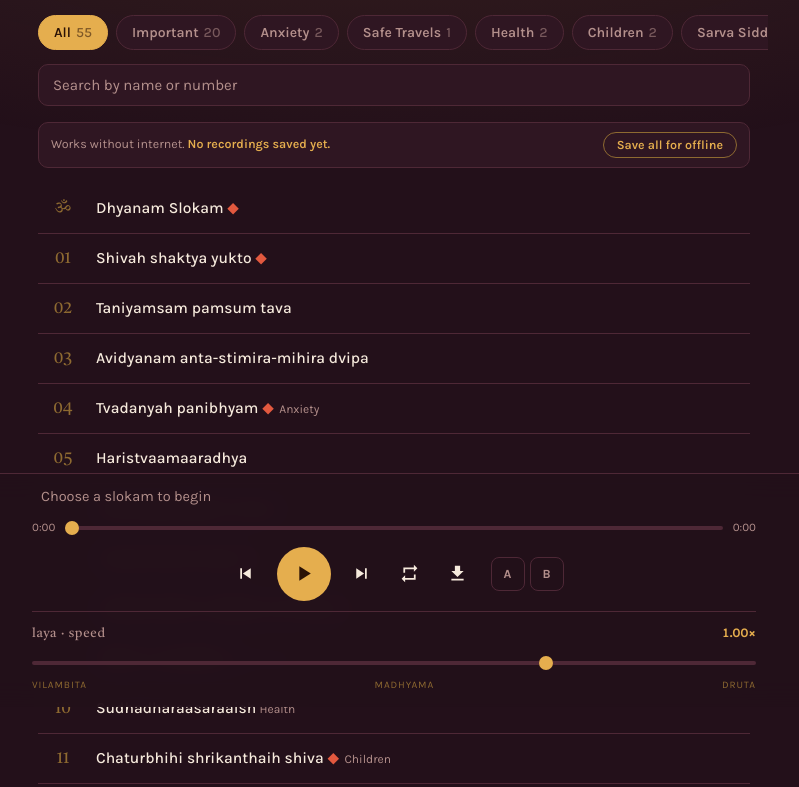
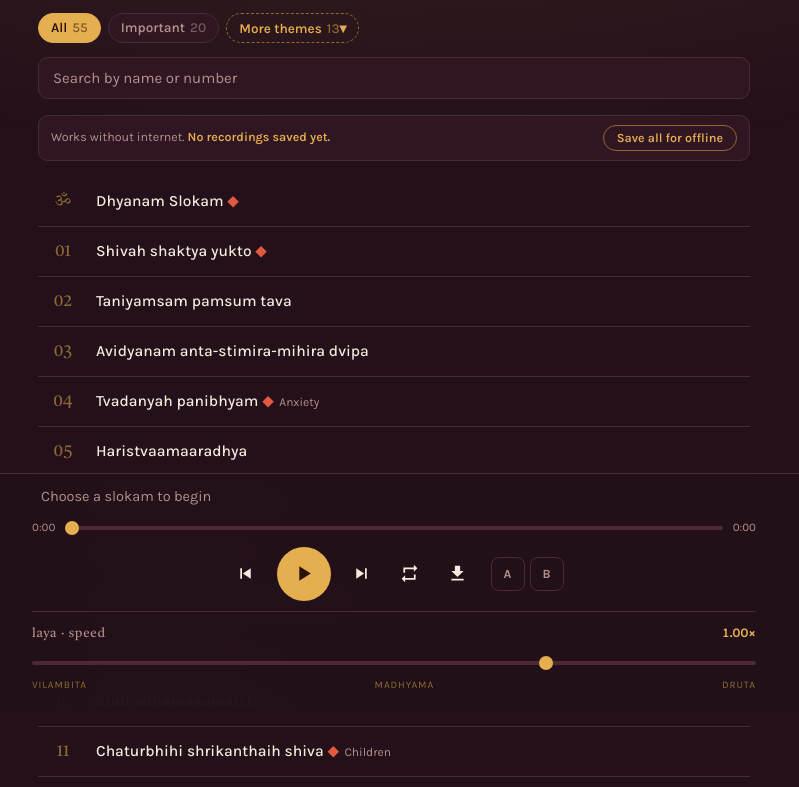
Before and after one commit to SoundaryaLahariBySwethaBalaji/SoundaryaLahariBySwethaBalaji.github.io, a plain HTML site: page index.html in a window 1280 px wide. Shown: the part 93-880 px from the top of the page, without its empty margins (246-1045 px from the left). Drawn offline with Linux system fonts and the light colour scheme.

Commit message:
Add files via upload

```diff
--- a/index.html
+++ b/index.html
@@ -123,26 +123,26 @@ body::before{
 }
 
 /* ---------- playlist tabs ---------- */
+/* Thirteen themes will not fit on one line of a phone, and a
+   sideways scroller hides most of them with nothing to say so.
+   Wrapping shows every playlist at once. */
 .tabs{
   display:flex;
-  gap:8px;
-  overflow-x:auto;
-  padding:4px 18px 14px;
-  margin:0 -18px;
-  scrollbar-width:none;
+  flex-wrap:wrap;
+  gap:7px;
+  padding:2px 0 14px;
 }
-.tabs::-webkit-scrollbar{display:none}
 
 .tab{
   flex:0 0 auto;
   font-family:var(--ui);
-  font-size:14px;
+  font-size:13.5px;
   font-weight:600;
   color:var(--muted);
   background:var(--surface);
   border:1px solid var(--line);
   border-radius:999px;
-  padding:8px 15px;
+  padding:6px 12px;
   cursor:pointer;
   white-space:nowrap;
   transition:color .16s, background .16s, border-color .16s;
@@ -154,6 +154,14 @@ body::before{
   color:#2A1206;
 }
 .tab .count{opacity:.55; font-weight:500; margin-left:5px}
+
+.tab.more{
+  color:var(--gold);
+  background:none;
+  border-style:dashed;
+  border-color:var(--gold-dim);
+}
+.tab.more:hover{color:var(--gold); background:var(--surface)}
 
 /* ---------- search ---------- */
 .search{
@@ -610,6 +618,7 @@ function label(tag){
    State
    ================================================================ */
 let SONGS = [], TABS = [], view = [], tab = "all", idx = -1;
+let themesOpen = false;   // is the full theme list unfolded?
 let aPoint = null, bPoint = null, seeking = false;
 
 const $ = id => document.getElementById(id);
@@ -630,17 +639,44 @@ function buildTabs(){
   const rest = seen.filter(t => t !== "important");
   TABS = [{id:"all", name:"All"}];
   if(seen.includes("important")) TABS.push({id:"important", name:"Important"});
+  // With a dozen themes, first-appearance order is unguessable.
+  // Alphabetical means a student can find "Skin" without hunting.
+  rest.sort((x, y) => label(x).localeCompare(label(y)));
   rest.forEach(t => TABS.push({id:t, name:label(t)}));
 
-  $("tabs").innerHTML = TABS.map(t => {
+  /* A dozen themes laid out flat would push the slokams off the
+     screen. So the strip normally shows only All, Important and
+     whichever theme is open, with the rest one tap away. */
+  const pinned = TABS.filter(t => t.id === "all" || t.id === "important" || t.id === tab);
+  const shown  = themesOpen ? TABS : pinned;
+  const hidden = TABS.length - pinned.length;
+
+  const pill = t => {
     const n = t.id === "all" ? SONGS.length
                              : SONGS.filter(s => s.tags.includes(t.id)).length;
-    return `<button class="tab" role="tab" data-tab="${t.id}"
-              aria-selected="${t.id === tab}">${t.name}<span class="count">${n}</span></button>`;
-  }).join("");
+    return `<button class="tab" role="tab" data-tab="${esc(t.id)}"
+              aria-selected="${t.id === tab}">${esc(t.name)}<span class="count">${n}</span></button>`;
+  };
+
+  let html = shown.map(pill).join("");
+  if(hidden > 0){
+    html += `<button class="tab more" id="moreTabs" aria-expanded="${themesOpen}">`
+          + (themesOpen ? "Fewer &#9652;" : `More themes<span class="count">${hidden}</span>&#9662;`)
+          + `</button>`;
+  }
+  $("tabs").innerHTML = html;
 
   $("tabs").querySelectorAll(".tab").forEach(b => {
-    b.onclick = () => { tab = b.dataset.tab; buildTabs(); render(); };
+    if(b.id === "moreTabs"){
+      b.onclick = () => { themesOpen = !themesOpen; buildTabs(); };
+      return;
+    }
+    b.onclick = () => {
+      tab = b.dataset.tab;
+      themesOpen = false;      // picking one folds the list away again
+      buildTabs();
+      render();
+    };
   });
 }
 
@@ -931,7 +967,7 @@ if("mediaSession" in navigator){
    kept here: whatever has been played is saved automatically, and
    the button saves the whole set in one go.
    ================================================================ */
-const MEDIA_CACHE = "sl-media-v2";      // must match MEDIA in sw.js
+const MEDIA_CACHE = "sl-media-v3";      // must match MEDIA in sw.js
 
 const canCache = "caches" in window && "serviceWorker" in navigator
                  && location.protocol !== "file:";
@@ -978,6 +1014,7 @@ $("saveAll").onclick = async () => {
 
 /* keep the count honest as tracks get played and cached */
 audio.addEventListener("ended", () => setTimeout(refreshOffline, 400));
+audio.addEventListener("loadeddata", () => setTimeout(refreshOffline, 1200));
 
 if(canCache){
   window.addEventListener("load", () => {
```
Also changed, not shown: sw.js (+61 -13 lines).
